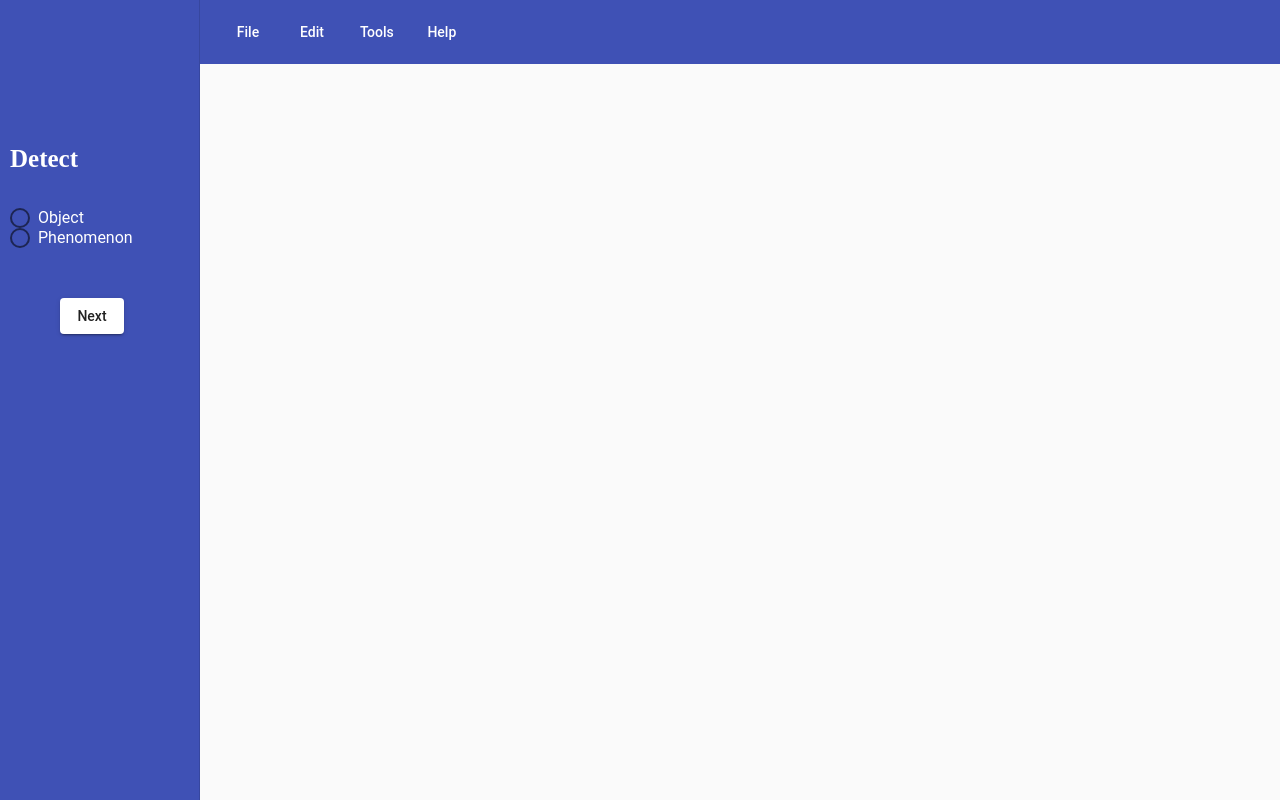
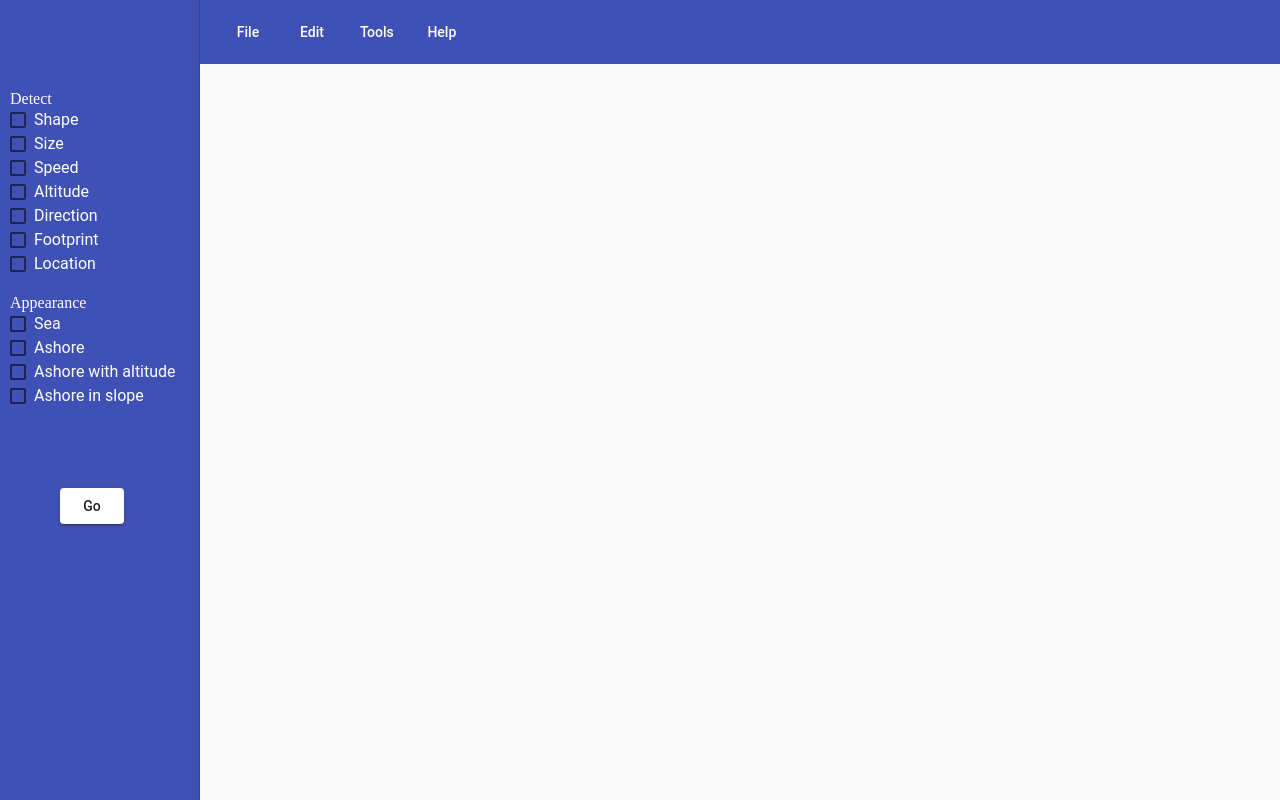
Before and after one commit to codelover96/Alcyone-Object-Phenomenon-Detection-System.Public, an Angular app: page /phenomenon-detection2 in a window 1280 px wide. Before the commit this address led to /. Built offline with nearby package versions, Linux system fonts and the light colour scheme.

Commit message:
phenomenon-detection+2

```diff
--- a/src/app/app-routing.module.ts
+++ b/src/app/app-routing.module.ts
@@ -3,10 +3,12 @@ import { Routes } from '@angular/router';
 import { RouterModule } from '@angular/router';
 import { ObjectDetectionComponent } from './object-detection/object-detection.component';
 import { PhenomenonDetectionComponent } from './phenomenon-detection/phenomenon-detection.component';
+import {PhenomenonDetection2Component} from './phenomenon-detection2/phenomenon-detection2.component';
 
 const routes: Routes = [
   {path: 'object-detection', component: ObjectDetectionComponent},
   {path: 'phenomenon-detection', component: PhenomenonDetectionComponent},
+  {path: 'phenomenon-detection2', component: PhenomenonDetection2Component}
   //{ path: '',   redirectTo: '/app-component', pathMatch: 'full' },
 ];
 
--- a/src/app/app.component.html
+++ b/src/app/app.component.html
@@ -36,7 +36,7 @@
         <mat-radio-button class="radiogroup" name="object" value="Object" (change)="onChangeObj($event)">Object</mat-radio-button>
         <mat-radio-button class="radiogroup" name="phenomenon" value="Phenomenon" (change)="onChangePhe($event)">Phenomenon</mat-radio-button>
       </mat-radio-group><br>
-      <button mat-raised-button class="nextButton" (click)="getValue()">Next</button>
+      <button mat-raised-button class="nextButton" (click)="onClick()">Next</button>
    </div>
   <router-outlet></router-outlet>
 </mat-sidenav>
--- a/src/app/app.component.ts
+++ b/src/app/app.component.ts
@@ -44,7 +44,7 @@ export class AppComponent {
     this.markedPhe=event.value;
     console.log(this.markedPhe);
   }
-  getValue(){
+  onClick(){
     if (this.markedObj=="Object"){
         this.router.navigate(['object-detection']);
         this.clickedNext=true;
--- a/src/app/phenomenon-detection/phenomenon-detection.component.css
+++ b/src/app/phenomenon-detection/phenomenon-detection.component.css
@@ -25,11 +25,11 @@ mat-sidenav {
 mat-form-field {
     margin-right: 12px;
 }
+.detect{
+    margin-top:80px;
+}
 #ingredients{
     margin-left:10px;
-}
-.detect{
-    margin-top:80px;
 }
 #nextButton{
     margin-top:80px;
--- a/src/app/phenomenon-detection/phenomenon-detection.component.ts
+++ b/src/app/phenomenon-detection/phenomenon-detection.component.ts
@@ -1,4 +1,6 @@
 import { Component, OnInit } from '@angular/core';
+import { Router } from '@angular/router';
+import { MatCheckboxChange } from '@angular/material/checkbox';
 
 @Component({
   selector: 'app-phenomenon-detection',
@@ -7,9 +9,52 @@ import { Component, OnInit } from '@angular/core';
 })
 export class PhenomenonDetectionComponent implements OnInit {
 
-  constructor() { }
+  markedFire=false;
+  markedFlood=false;
+  markedTornado=false;
+  markedSnow=false;
+  markedRain=false;
+  markedBalllight=false;
+  markedHail=false;
+  markedWind=false;
+  markedPollution=false;
+  markedIngredients=false;
 
   ngOnInit(): void {
   }
+  constructor(private router:Router){}
 
+  onClick(){
+    this.router.navigate(['phenomenon-detection2']);
+  }
+  onChangeFire(event:MatCheckboxChange){
+    this.markedFire=event.checked;
+  }
+  onChangeFlood(event:MatCheckboxChange){
+    this.markedFlood=event.checked;
+  }
+  onChangeTornado(event:MatCheckboxChange){
+    this.markedTornado=event.checked;
+  }
+  onChangeSnow(event:MatCheckboxChange){
+    this.markedSnow=event.checked;
+  }
+  onChangeRain(event:MatCheckboxChange){
+    this.markedRain=event.checked;
+  }
+  onChangeBalllight(event:MatCheckboxChange){
+    this.markedBalllight=event.checked;
+  }
+  onChangeHail(event:MatCheckboxChange){
+    this.markedHail=event.checked;
+  }
+  onChangeWind(event:MatCheckboxChange){
+    this.markedWind=event.checked;
+  }
+  onChangePollution(event:MatCheckboxChange){
+    this.markedPollution=event.checked;
+  }
+  onChangeIngred(event:MatCheckboxChange){
+    this.markedIngredients=event.checked;
+  }
 }
--- a/src/app/phenomenon-detection2/phenomenon-detection2.component.css
+++ b/src/app/phenomenon-detection2/phenomenon-detection2.component.css
@@ -0,0 +1,34 @@
+@import "~@angular/material/prebuilt-themes/indigo-pink.css";
+.filler {
+   flex: 1 1 auto;
+}
+.gap {
+   margin-right: 10px;
+}
+mat-sidenav {
+    width: 200px;
+    padding:10px;
+}
+.mat-drawer {
+    background-color: #3F51B5;
+    color:#fff
+}
+::ng-deep div.mat-menu-panel {
+   min-width: 112px;
+   max-width: 500px;
+   overflow: auto;
+   -webkit-overflow-scrolling: touch;
+   max-height: calc(100vh - 48px);
+   border-radius: 4px;
+   outline: 0;
+}
+mat-form-field {
+    margin-right: 12px;
+}
+.detect{
+    margin-top:80px;
+}
+#goButton{
+    margin-top:80px;
+    margin-left:50px;
+}
--- a/src/app/phenomenon-detection2/phenomenon-detection2.component.html
+++ b/src/app/phenomenon-detection2/phenomenon-detection2.component.html
@@ -1 +1,22 @@
-<p>phenomenon-detection2 works!</p>
+<mat-sidenav-container fullscreen>
+    <mat-sidenav-content>
+    </mat-sidenav-content>
+    <mat-sidenav mode="side" #sidenav opened position="start">
+        <div class="detect">Detect<br>
+            <mat-checkbox id="shape" value="Shape" (change)="onChangeShape($event)">Shape</mat-checkbox><br>
+            <mat-checkbox id="size" value="Size" (change)="onChangeSize($event)">Size</mat-checkbox><br>
+            <mat-checkbox id="speed" value="Speed" (change)="onChangeSpeed($event)">Speed</mat-checkbox><br>
+            <mat-checkbox id="altitude" value="Altitude" (change)="onChangeAltitude($event)">Altitude</mat-checkbox><br>
+            <mat-checkbox id="direction" value="Direction" (change)="onChangeDirection($event)">Direction</mat-checkbox><br>
+            <mat-checkbox id="footprint" value="Footprint" (change)="onChangeFootprint($event)">Footprint</mat-checkbox><br>
+            <mat-checkbox id="location" value="Location" (change)="onChangeLocation($event)">Location</mat-checkbox><br>
+        </div><br>
+        <div class="appearance">Appearance<br>
+            <mat-checkbox id="sea" value="Sea" (change)="onChangeSea($event)">Sea</mat-checkbox><br>
+            <mat-checkbox id="ashore" value="Ashore" (change)="onChangeAshore($event)">Ashore</mat-checkbox><br>
+            <mat-checkbox id="ashorewithaltitude" value="Ashore with altitude" (change)="onChangeAshorewAlt($event)">Ashore with altitude</mat-checkbox><br>
+            <mat-checkbox id="ashoreinslope" value="Ashore in slope" (change)="onChangeAshoreInSlope($event)">Ashore in slope</mat-checkbox><br>
+        </div>
+        <button mat-raised-button id="goButton" (click)="onClick()">Go</button>
+    </mat-sidenav>
+</mat-sidenav-container>
--- a/src/app/phenomenon-detection2/phenomenon-detection2.component.ts
+++ b/src/app/phenomenon-detection2/phenomenon-detection2.component.ts
@@ -1,4 +1,5 @@
 import { Component, OnInit } from '@angular/core';
+import { MatCheckboxChange } from '@angular/material/checkbox';
 
 @Component({
   selector: 'app-phenomenon-detection2',
@@ -7,9 +8,50 @@ import { Component, OnInit } from '@angular/core';
 })
 export class PhenomenonDetection2Component implements OnInit {
 
+  markedShape=false;
+  markedSize=false;
+  markedSpeed=false;
+  markedAltitude=false;
+  markedDirection=false;
+  markedFootprint=false;
+  markedLocation=false;
+  markedSea=false;
+  markedAshore=false;
+  markedAshorewAlt=false;
+  markedAshoreInSlope=false;
+
   constructor() { }
 
   ngOnInit(): void {
   }
-
+  onChangeShape(event:MatCheckboxChange){
+    this.markedShape=event.checked;
+  }
+  onChangeSize(event:MatCheckboxChange){
+    this.markedSize=event.checked;
+  }
+  onChangeAltitude(event:MatCheckboxChange){
+    this.markedAltitude=event.checked
+  }
+  onChangeDirection(event:MatCheckboxChange){
+    this.markedDirection=event.checked;
+  }
+  onChangeFootprint(event:MatCheckboxChange){
+    this.markedFootprint=event.checked;
+  }
+  onChangeLocation(event:MatCheckboxChange){
+    this.markedLocation=event.checked;
+  }
+  onChangeSea(event:MatCheckboxChange){
+    this.markedSea=event.checked;
+  }
+  onChangeAshore(event:MatCheckboxChange){
+    this.markedAshore=event.checked;
+  }
+  onChangeAshorewAlt(event:MatCheckboxChange){
+    this.markedAshorewAlt=event.checked;
+  }
+  onChangeAshoreInSlope(event:MatCheckboxChange){
+    this.markedAshoreInSlope=event.checked;
+  }
 }
--- a/src/index.html
+++ b/src/index.html
@@ -1,2 +1,13 @@
-<my-app>loading</my-app>
-<link href="https://fonts.googleapis.com/icon?family=Material+Icons" rel="stylesheet">
+<!doctype html>
+<html lang="en">
+<head>
+  <meta charset="utf-8">
+  <title>Objecet Phenomenon Detection</title>
+  <base href="/">
+  <meta name="viewport" content="width=device-width, initial-scale=1">
+  <link rel="icon" type="image/x-icon" href="favicon.ico">
+</head>
+<body>
+  <my-app></my-app>
+</body>
+</html>
```
Also changed, not shown: src/app/phenomenon-detection/phenomenon-detection.component.html (+11 -21 lines), 1 other file (tests, documents, lock files or other folders).
